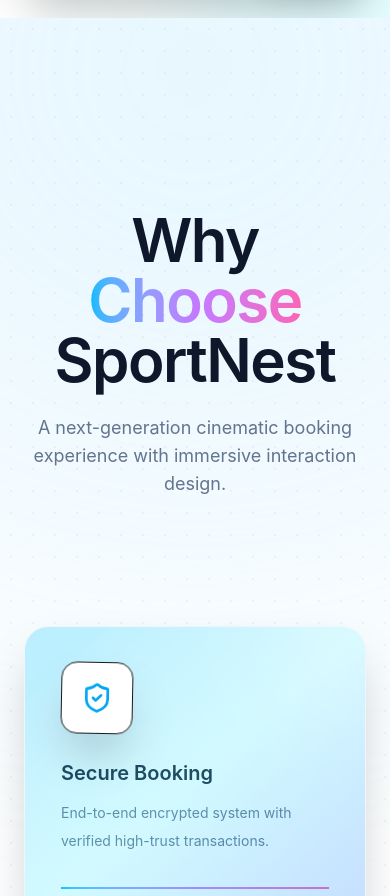
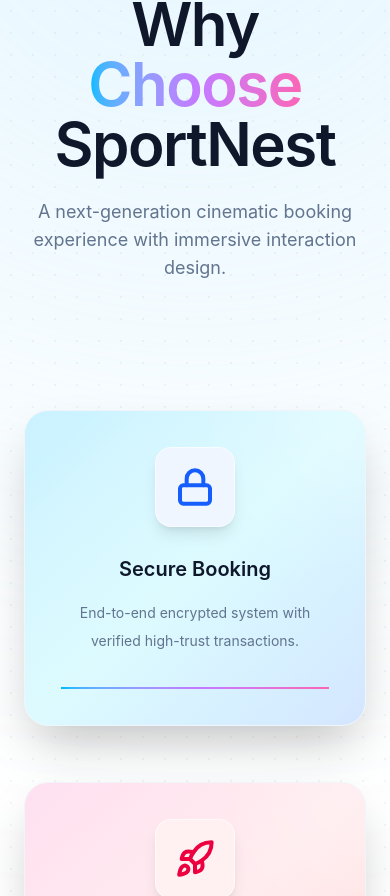
Before and after one commit to Nabdip-Dev/sport-nest, a Next.js app: page / in a window 390 px wide. Shown: the part 1104-2000 px from the top of the page. Built offline with nearby package versions, Linux system fonts and the light colour scheme.

Commit message:
feat: enhance homepage UI with new sections, animations and responsive improvements

```diff
--- a/src/app/home/Banner.jsx
+++ b/src/app/home/Banner.jsx
@@ -155,7 +155,7 @@ const Banner = () => {
           </div>
 
           {/* Stats */}
-          <div className="mt-8 grid grid-cols-1 gap-3 sm:grid-cols-3">
+          <div className="mt-8 grid grid-cols-3 gap-3 ">
 
             <motion.div
               initial={{ opacity: 0, y: 40 }}
--- a/src/app/home/SportsCategory.jsx
+++ b/src/app/home/SportsCategory.jsx
@@ -1,42 +1,161 @@
 "use client";
 
-import { motion } from "framer-motion";
+import Image from "next/image";
+import { motion, useScroll, useTransform } from "framer-motion";
+import { useRef } from "react";
 
-const sports = [
-  { name: "Football", color: "from-green-400 to-emerald-600" },
-  { name: "Cricket", color: "from-yellow-400 to-orange-500" },
-  { name: "Basketball", color: "from-red-400 to-pink-500" },
-  { name: "Tennis", color: "from-blue-400 to-indigo-500" },
-  { name: "Swimming", color: "from-cyan-400 to-blue-500" },
-  { name: "Badminton", color: "from-purple-400 to-fuchsia-500" },
+const topSports = [
+  {
+    name: "Football Ground Booking",
+    desc: "Book premium football turf instantly with real-time availability.",
+    image:
+      "https://images.unsplash.com/photo-1517466787929-bc90951d0974?q=80&w=1400&auto=format&fit=crop",
+  },
+  {
+    name: "Basketball Court Rent",
+    desc: "Reserve indoor courts for matches and training easily.",
+    image:
+      "https://images.unsplash.com/photo-1518063319789-7217e6706b04?q=80&w=1400&auto=format&fit=crop",
+  },
+  {
+    name: "Swimming Pool Slots",
+    desc: "Premium pools with flexible hourly booking.",
+    image:
+      "https://images.unsplash.com/photo-1519315901367-f34ff9154487?q=80&w=1400&auto=format&fit=crop",
+  },
+  {
+    name: "Tennis Court Booking",
+    desc: "Professional courts for practice and competitive play.",
+    image:
+      "https://images.unsplash.com/photo-1622279457486-62dcc4a431d6?q=80&w=1400&auto=format&fit=crop",
+  },
 ];
 
+const bottomSports = [
+  {
+    name: "Cricket Ground Booking",
+    desc: "Stadiums and turfs for teams and events.",
+    image:
+      "https://images.unsplash.com/photo-1540747913346-19e32dc3e97e?q=80&w=1400&auto=format&fit=crop",
+  },
+  {
+    name: "Badminton Court Rental",
+    desc: "Indoor courts near you with hourly booking.",
+    image:
+      "https://images.unsplash.com/photo-1626224583764-f87db24ac4ea?q=80&w=1400&auto=format&fit=crop",
+  },
+  {
+    name: "Volleyball Ground",
+    desc: "Beach and indoor volleyball courts.",
+    image:
+      "https://images.unsplash.com/photo-1612872087720-bb876e2e67d1?q=80&w=1400&auto=format&fit=crop",
+  },
+  {
+    name: "Rugby Field Access",
+    desc: "Premium rugby fields for professional matches.",
+    image:
+      "https://images.unsplash.com/photo-1526232761682-d26e03ac148e?q=80&w=1400&auto=format&fit=crop",
+  },
+];
+
+function Card({ item }) {
+  return (
+    <motion.div
+      whileHover={{ scale: 1.06, y: -8 }}
+      transition={{ type: "spring", stiffness: 160, damping: 14 }}
+      className="relative min-w-[210px] h-[260px] rounded-2xl group"
+    >
+      {/* BORDER GLOW */}
+      <div className="absolute inset-0 rounded-2xl p-[1.5px] bg-gradient-to-br from-sky-300 via-indigo-300 to-pink-300 group-hover:from-sky-400 group-hover:via-purple-400 group-hover:to-pink-400 transition-all duration-500">
+
+        {/* GLASS CARD */}
+        <div className="relative w-full h-full rounded-2xl overflow-hidden bg-white/80 backdrop-blur-xl">
+
+          {/* IMAGE */}
+          <Image
+            src={item.image}
+            alt={item.name}
+            fill
+            className="object-cover object-center group-hover:scale-110 transition duration-700 ease-out"
+          />
+
+          {/* CLEAN OVERLAY (NO SHADOW ISSUE) */}
+          <div className="absolute inset-0 bg-gradient-to-t from-black/25 via-black/10 to-transparent" />
+
+          {/* SHINE EFFECT */}
+          <div className="absolute inset-0 opacity-0 group-hover:opacity-100 transition duration-700">
+            <div className="absolute -top-10 left-[-70%] w-[60%] h-[200%] rotate-12 bg-white/30 blur-2xl group-hover:translate-x-[220%] transition-transform duration-1000" />
+          </div>
+
+          {/* TEXT (WHITE FIXED) */}
+          <div className="absolute bottom-0 w-full p-3 translate-y-5 opacity-0 group-hover:translate-y-0 group-hover:opacity-100 transition-all duration-500">
+            <h3 className="text-sm font-semibold text-white drop-shadow-md">
+              {item.name}
+            </h3>
+            <p className="text-[10px] text-white/80 mt-1 drop-shadow-md">
+              {item.desc}
+            </p>
+          </div>
+
+        </div>
+      </div>
+    </motion.div>
+  );
+}
+
 export default function SportsCategory() {
+  const ref = useRef(null);
+
+  const { scrollYProgress } = useScroll({
+    target: ref,
+    offset: ["start end", "end start"],
+  });
+
+  const xTop = useTransform(scrollYProgress, [0, 1], ["0%", "-45%"]);
+  const xBottom = useTransform(scrollYProgress, [0, 1], ["-45%", "0%"]);
+
   return (
-    <section className="py-24 bg-gradient-to-r from-[#050816] via-[#0a0f1f] to-[#050816] text-white">
-      <div className="max-w-6xl mx-auto px-6 text-center">
+    <section
+      ref={ref}
+      className="relative py-28 overflow-hidden bg-white"
+    >
+      {/* PREMIUM BACKGROUND GLOWS */}
+      <div className="absolute inset-0 pointer-events-none">
+        <div className="absolute top-[-200px] left-[-180px] w-[520px] h-[520px] bg-sky-200/40 blur-[120px] rounded-full" />
+        <div className="absolute bottom-[-200px] right-[-180px] w-[520px] h-[520px] bg-pink-200/40 blur-[120px] rounded-full" />
+        <div className="absolute top-[30%] left-[45%] w-[320px] h-[320px] bg-indigo-200/30 blur-[120px] rounded-full" />
+      </div>
 
-        <h2 className="text-4xl font-bold mb-12">
-          Explore <span className="text-pink-400">Sports</span>
+      {/* TITLE */}
+      <div className="text-center mb-16 px-6 relative z-10">
+        <h2 className="text-5xl md:text-6xl font-bold text-slate-900">
+          Explore{" "}
+          <span className="bg-gradient-to-r from-sky-500 via-indigo-500 to-pink-500 bg-clip-text text-transparent">
+            Sports Booking
+          </span>
         </h2>
 
-        <div className="grid sm:grid-cols-2 md:grid-cols-3 gap-6">
-          {sports.map((s, i) => (
-            <motion.div
-              key={i}
-              whileHover={{ scale: 1.1, rotateX: 10, rotateY: 10 }}
-              animate={{ y: [0, -10, 0] }}
-              transition={{
-                duration: 3,
-                repeat: Infinity,
-                delay: i * 0.2,
-              }}
-              className={`p-10 rounded-3xl bg-gradient-to-r ${s.color} shadow-2xl cursor-pointer`}
-            >
-              <h3 className="text-xl font-bold">{s.name}</h3>
-            </motion.div>
+        <p className="mt-5 text-slate-500 max-w-xl mx-auto">
+          Premium booking experience with instant availability and smooth UI.
+        </p>
+      </div>
+
+      {/* TOP */}
+      <div className="overflow-hidden mb-8 relative z-10">
+        <motion.div style={{ x: xTop }} className="flex gap-5 w-max">
+          {[...topSports, ...topSports].map((item, i) => (
+            <Card key={i} item={item} />
           ))}
-        </div>
+        </motion.div>
+      </div>
+
+      {/* BOTTOM */}
+      <div className="overflow-hidden relative z-10">
+        <motion.div style={{ x: xBottom }} className="flex gap-5 w-max">
+          {[...bottomSports, ...bottomSports].map((item, i) => (
+            <Card key={i} item={item} />
+          ))}
+        </motion.div>
       </div>
     </section>
   );
--- a/src/app/home/WhyChoose.jsx
+++ b/src/app/home/WhyChoose.jsx
@@ -3,36 +3,44 @@
 import { motion, useScroll, useTransform } from "framer-motion";
 import { useRef } from "react";
 import {
-  ShieldCheck,
-  Zap,
-  Clock,
-  Trophy,
+  Lock,
+  Rocket,
+  Headphones,
+  Medal,
 } from "lucide-react";
 
 const FEATURES = [
   {
-    icon: ShieldCheck,
+    icon: Lock,
     title: "Secure Booking",
     desc: "End-to-end encrypted system with verified high-trust transactions.",
     color: "from-sky-400 via-cyan-300 to-blue-500",
+    iconColor: "text-blue-600",
+    iconBg: "bg-blue-50",
   },
   {
-    icon: Zap,
+    icon: Rocket,
     title: "Instant Booking",
     desc: "Ultra-low latency booking engine with real-time confirmation.",
     color: "from-pink-400 via-rose-300 to-red-500",
+    iconColor: "text-rose-600",
+    iconBg: "bg-rose-50",
   },
   {
-    icon: Clock,
+    icon: Headphones,
     title: "24/7 Access",
     desc: "Global uptime infrastructure running 24/7 without interruption.",
     color: "from-violet-400 via-purple-300 to-indigo-500",
+    iconColor: "text-violet-600",
+    iconBg: "bg-violet-50",
   },
   {
-    icon: Trophy,
+    icon: Medal,
     title: "Premium Grounds",
     desc: "Elite stadium-grade professional sports environments worldwide.",
     color: "from-emerald-400 via-green-300 to-lime-500",
+    iconColor: "text-emerald-600",
+    iconBg: "bg-emerald-50",
   },
 ];
 
@@ -67,7 +75,7 @@ export default function WhyChoose() {
 
       <div className="relative max-w-6xl mx-auto px-6">
 
-        {/* TITLE WITH WORD ANIMATION FEEL */}
+        {/* TITLE */}
         <motion.div
           initial={{ opacity: 0, y: 80 }}
           whileInView={{ opacity: 1, y: 0 }}
@@ -88,7 +96,7 @@ export default function WhyChoose() {
         </motion.div>
 
         {/* GRID */}
-        <div className="grid sm:grid-cols-2 lg:grid-cols-4 gap-14 perspective">
+        <div className="grid sm:grid-cols-2 lg:grid-cols-4 gap-14">
 
           {FEATURES.map((item, i) => {
             const Icon = item.icon;
@@ -96,71 +104,60 @@ export default function WhyChoose() {
             return (
               <motion.div
                 key={i}
-                initial={{ opacity: 0, y: 140, rotateX: 25, scale: 0.85 }}
-                whileInView={{ opacity: 1, y: 0, rotateX: 0, scale: 1 }}
+                initial={{ opacity: 0, y: 100 }}
+                whileInView={{ opacity: 1, y: 0 }}
                 viewport={{ once: true }}
                 transition={{
-                  delay: i * 0.2,
-                  duration: 0.9,
-                  type: "spring",
-                  stiffness: 80,
+                  delay: i * 0.15,
+                  duration: 0.7,
                 }}
                 whileHover={{
-                  rotateY: 20,
-                  rotateX: -15,
-                  scale: 1.1,
+                  y: -10,
+                  scale: 1.03,
                 }}
-                className="group relative"
+                className="group relative transition-all duration-300"
               >
 
-                {/* OUTER GLOW AURA */}
+                {/* OUTER GLOW */}
                 <div className="absolute -inset-4 rounded-3xl opacity-0 group-hover:opacity-100 blur-3xl transition duration-500 bg-gradient-to-r from-sky-300 via-purple-300 to-pink-300" />
 
                 {/* CARD */}
-                <div className="relative p-9 rounded-3xl bg-white border border-slate-100 shadow-2xl overflow-hidden transform-gpu">
+                <div className="relative p-9 rounded-3xl bg-white border border-slate-100 shadow-2xl overflow-hidden text-center">
 
-                  {/* animated gradient base */}
-                  <div className={`absolute inset-0 bg-gradient-to-br ${item.color} opacity-20 animate-pulse`} />
+                  {/* gradient base */}
+                  <div
+                    className={`absolute inset-0 bg-gradient-to-br ${item.color} opacity-20`}
+                  />
 
-                  {/* floating light orb */}
-                  <div className="absolute top-[-60px] right-[-60px] w-[140px] h-[140px] bg-white/40 blur-3xl rounded-full animate-pulse" />
+                  {/* light orb */}
+                  <div className="absolute top-[-60px] right-[-60px] w-[140px] h-[140px] bg-white/40 blur-3xl rounded-full" />
 
-                  {/* ICON (physics motion) */}
-                  <motion.div
-                    animate={{
-                      y: [0, -12, 0],
-                      rotate: [0, 12, 0],
-                    }}
-                    transition={{
-                      duration: 3,
-                      repeat: Infinity,
-                      ease: "easeInOut",
-                    }}
-                    whileHover={{
-                      scale: 1.6,
-                      rotate: 35,
-                    }}
-                    className="w-18 h-18 flex items-center justify-center rounded-2xl bg-white shadow-2xl border mb-6"
+                  {/* ICON */}
+                  <div
+                    className={`relative z-10 w-20 h-20 mx-auto flex items-center justify-center rounded-2xl ${item.iconBg} shadow-lg border border-white/60 mb-7 transition-all duration-300 group-hover:scale-110`}
                   >
-                    <Icon className="w-8 h-8 text-sky-500" />
-                  </motion.div>
+                    <Icon
+                      className={`w-10 h-10 ${item.iconColor}`}
+                      strokeWidth={2.4}
+                    />
+                  </div>
 
                   {/* TITLE */}
-                  <h3 className="text-xl font-semibold text-slate-900">
+                  <h3 className="relative z-10 text-xl font-semibold text-slate-900">
                     {item.title}
                   </h3>
 
                   {/* DESC */}
-                  <p className="mt-3 text-sm text-slate-500 leading-7">
+                  <p className="relative z-10 mt-4 text-sm text-slate-500 leading-7">
                     {item.desc}
                   </p>
 
-                  {/* animated underline beam */}
+                  {/* underline */}
                   <motion.div
                     initial={{ width: 0 }}
                     whileInView={{ width: "100%" }}
-                    transition={{ duration: 1.2 }}
-                    className="mt-8 h-[2px] bg-gradient-to-r from-sky-400 via-purple-400 to-pink-400"
+                    transition={{ duration: 1 }}
+                    className="relative z-10 mt-8 h-[2px] bg-gradient-to-r from-sky-400 via-purple-400 to-pink-400"
                   />
 
                 </div>
```
